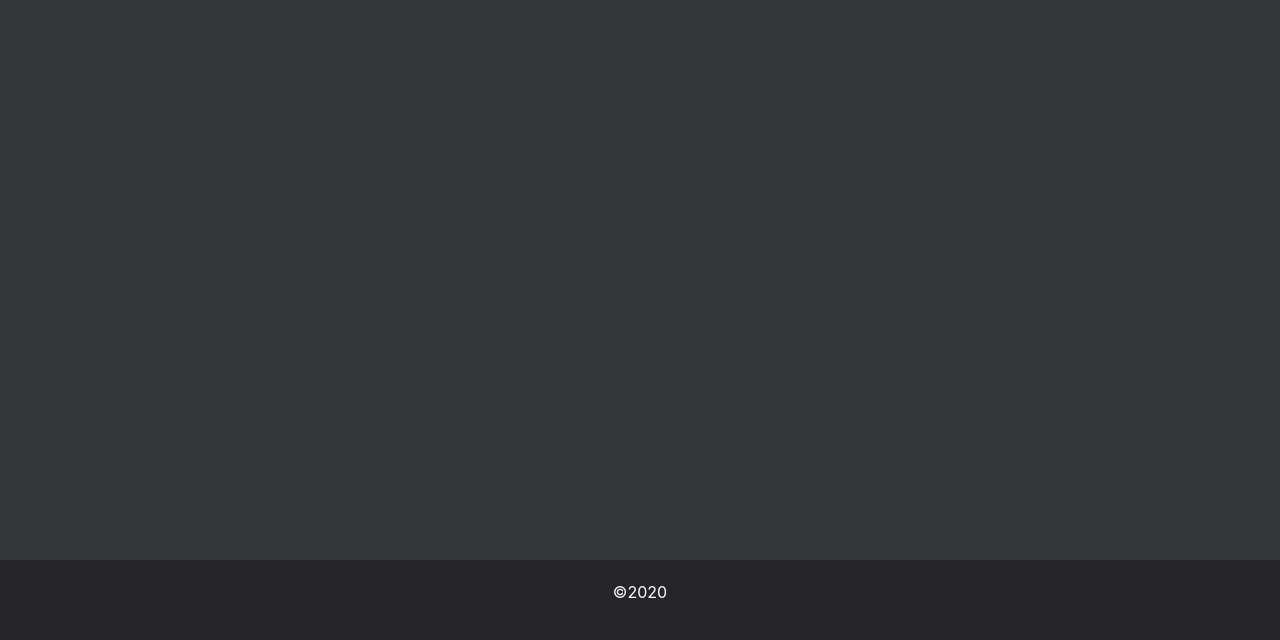
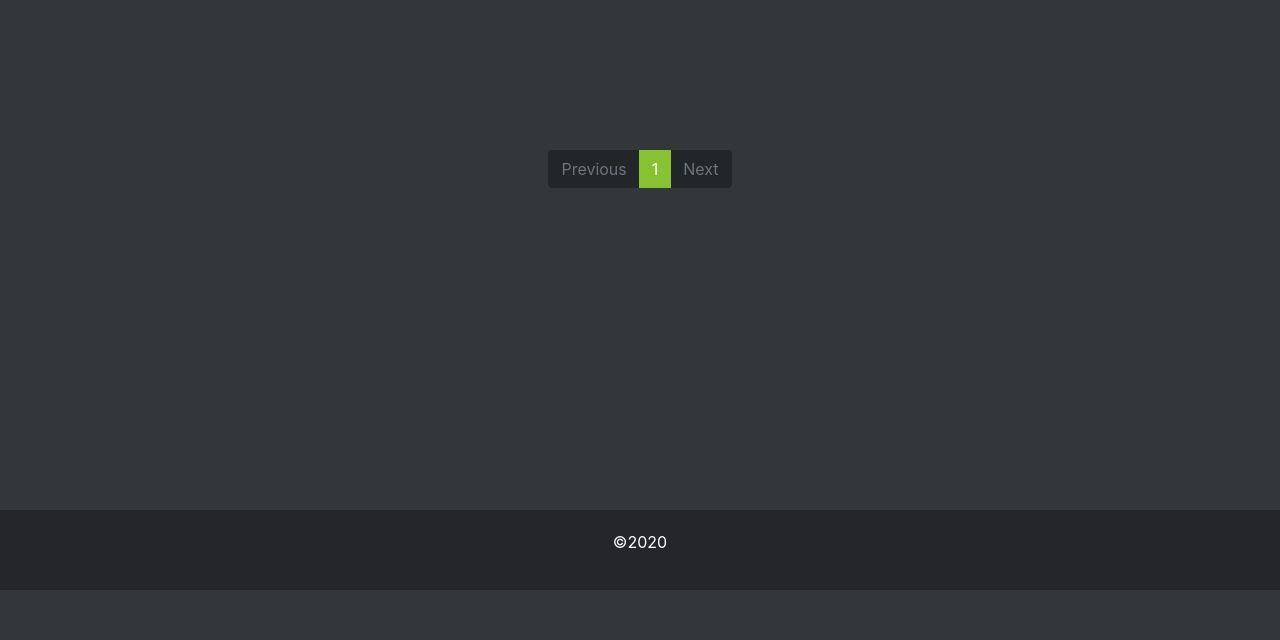
Before and after one commit to krystianjarmul/django-online-store, a Django app: page /store/ in a window 1280 px wide. Shown: the part 172-812 px from the top of the page. After the commit the page ends 762 px from the top, so only its background shows below. Run offline with Django 3.2, Linux system fonts and the light colour scheme; data that the repository does not hold is empty; some libraries are stand-ins or nearby versions.

Commit message:
Add pagination

```diff
--- a/ecommerce/ecommerce/settings.py
+++ b/ecommerce/ecommerce/settings.py
@@ -129,3 +129,5 @@ STATICFILES_DIRS = [
 ]
 
 MEDIA_ROOT = os.path.join(BASE_DIR, 'static/images')
+
+PRODUCTS_PER_PAGE = 9
--- a/ecommerce/static/css/base.css
+++ b/ecommerce/static/css/base.css
@@ -65,7 +65,7 @@ a:hover {
 .container {
     vertical-align: middle;
     margin-top: 100px;
-    margin-bottom: 100px;
+    margin-bottom: 50px;
     min-height: 45%;
 }
 
--- a/ecommerce/static/css/store.css
+++ b/ecommerce/static/css/store.css
@@ -55,3 +55,26 @@
 	display: inline-block;
 	font-weight: 700;
 }
+
+.pagination > li > a
+{
+    background-color: white;
+    color: #86C232;
+}
+
+.pagination > .active > a
+{
+    color: white;
+    background-color: #86C232 !Important;
+    border: solid 1px #86C232 !Important;
+}
+
+.pagination > li > a:hover
+{
+    color: #86C232;
+}
+
+.page-link {
+    background-color: #222629 !Important;
+    border: solid 1px #222629 !Important;
+}
--- a/ecommerce/store/templates/store/store.html
+++ b/ecommerce/store/templates/store/store.html
@@ -5,7 +5,7 @@
 <div class="container">
     <div class="row">
 
-        {% for product in products %}
+        {% for product in page_obj %}
             <div class="col-lg-4">
                 <img class="thumbnail"
                      src="{{ product.image_url }}">
@@ -23,5 +23,39 @@
         {% endfor %}
 
     </div>
+
+    <nav aria-label="Page navigation" style="margin-top: 50px">
+      <ul class="pagination justify-content-center">
+
+        {% if page_obj.has_previous %}
+            <li class="page-item">
+                <a class="page-link" href="?page={{page_obj.previous_page_number }}" tabindex="-1">Previous</a>
+            </li>
+        {% else %}
+            <li class="page-item disabled">
+                <a class="page-link" href="" tabindex="-1">Previous</a>
+            </li>
+        {% endif %}
+
+        {% for page in page_obj.paginator.page_range %}
+            {% if page_obj.number == page %}
+                <li class="page-item active"><a class="page-link">{{ page }}</a></li>
+            {% else %}
+                <li class="page-item"><a class="page-link" href="?page={{ page }}">{{ page }}</a></li>
+            {% endif %}
+        {% endfor %}
+
+        {% if page_obj.has_next %}
+            <li class="page-item">
+                <a class="page-link" href="?page={{ page_obj.next_page_number  }}">Next</a>
+            </li>
+        {% else %}
+            <li class="page-item disabled">
+                <a class="page-link" href="">Next</a>
+            </li>
+        {% endif %}
+      </ul>
+    </nav>
+
 </div>
 {% endblock %}
--- a/ecommerce/store/views.py
+++ b/ecommerce/store/views.py
@@ -1,6 +1,8 @@
 from django.shortcuts import render, redirect
+from django.core.paginator import Paginator
 
 from .models import Product, Order, OrderItem
+from ecommerce import settings
 
 
 def home(request):
@@ -34,7 +36,12 @@ def cart(request):
 
 def store(request):
     products = Product.objects.all()
-    context = {'products': products}
+
+    paginator = Paginator(products, settings.PRODUCTS_PER_PAGE)
+    page_number = request.GET.get('page')
+    page_obj = paginator.get_page(page_number)
+
+    context = {'products': products, 'page_obj': page_obj}
 
     return render(request, 'store/store.html', context)
 
```
Lines whose indentation alone changed are shown as unchanged.
